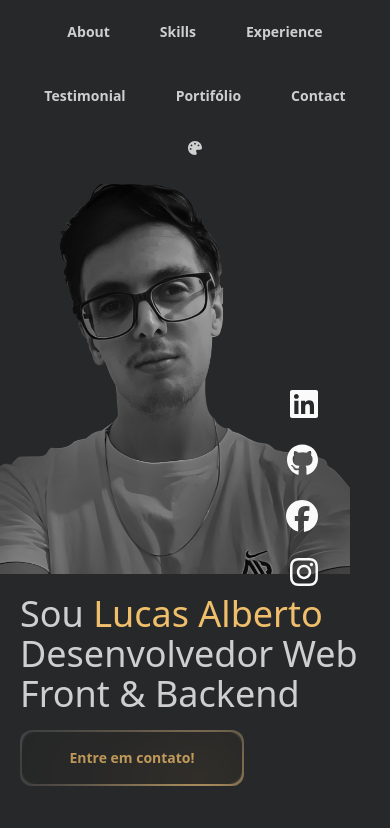
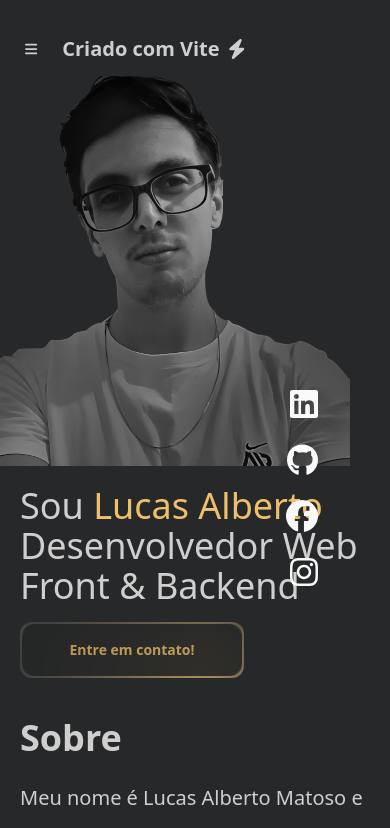
Before and after one commit to lcAlberto/portifolio, a Vue app: page / in a window 390 px wide. Shown: the top 828 px of the page. Built offline with nearby package versions, Linux system fonts and the light colour scheme.

Commit message:
Ajuste da responsividade do menu

```diff
--- a/src/App.vue
+++ b/src/App.vue
@@ -3,7 +3,13 @@
     :data-theme="theme"
     class="overflow-hidden scroll-smooth"
   >
-    <Navbar @theme="(payload) => theme = payload" />
+    <MobileNavbarComponent
+      class="sm:block md:hidden"
+    />
+    <Navbar
+      class="!hidden md:!block"
+      @theme="(payload) => theme = payload"
+    />
     <RouterView />
   </div>
 </template>
@@ -11,6 +17,7 @@
 import { RouterView } from 'vue-router'
 import Navbar from '@/components/NavbarComponent.vue'
 import { useTheme } from '@/composables/theme'
+import MobileNavbarComponent from '@/components/MobileNavbarComponent.vue'
 
 const { theme } = useTheme()
 
--- a/src/components/FooterComponent.vue
+++ b/src/components/FooterComponent.vue
@@ -4,7 +4,7 @@
     <div class="h-72 flex flex-col justify-center items-center">
       <h1 class="text-3xl font-extrabold text-primary">
         Feito com carinho
-        <font-awesome-icon :icon="['fas', 'heart']" />
+        <font-awesome-icon :icon="['fas', 'heart']" beat />
       </h1>
     </div>
   </footer>
--- /dev/null
+++ b/src/components/MobileNavbarComponent.vue
@@ -0,0 +1,108 @@
+<template>
+  <div class="navbar !sticky !top-0 flex lg:flex-row flex-col justify-between bg-base-100 max-w-full">
+
+    <div
+      :class="{'shadow-2xl': open}"
+      class="collapse rounded-t-none rounded-b-badge"
+    >
+      <input
+        v-model="open"
+        type="checkbox"
+      />
+      <button
+        :class="open ? 'bg-base-200' : 'bg-base-100'"
+        class="collapse-title flex items-center justify-start rounded-t-lg rounded-none btn btn-ghost"
+      >
+        <font-awesome-icon
+          v-if="open"
+          :icon="['fas', 'xmark']"
+        />
+        <font-awesome-icon
+          v-else
+          :icon="['fas', 'bars']"
+        />
+        <div>
+          <a class="btn btn-ghost text-xl">
+            Criado com Vite
+            <font-awesome-icon :icon="['fas', 'bolt']" />
+          </a>
+        </div>
+      </button>
+      <div class="collapse-content bg-base-200 shadow-2xl">
+        <ul>
+          <li>
+            <a
+              href="#about"
+              :class="activeRoute === 'text-primary'"
+              class="btn btn-ghost w-full flex justify-start">
+              About
+            </a>
+          </li>
+          <li>
+            <a
+              href="#skills"
+              :class="activeRoute === 'text-primary'"
+              class="btn btn-ghost w-full flex justify-start">
+              Skills
+            </a>
+          </li>
+          <li>
+            <a
+              href="#experience"
+              :class="activeRoute === 'text-primary'"
+              class="btn btn-ghost w-full flex justify-start">
+              Experience
+            </a>
+          </li>
+          <li>
+            <a
+              href="#testimonial"
+              :class="activeRoute === 'text-primary'"
+              class="btn btn-ghost w-full flex justify-start">
+              Testimonial
+            </a>
+          </li>
+          <li>
+            <a
+              href="#portfolio"
+              :class="activeRoute === 'text-primary'"
+              class="btn btn-ghost w-full flex justify-start">
+              Portifólio
+            </a>
+          </li>
+          <li>
+            <a
+              href="#contact"
+              :class="activeRoute === 'text-primary'"
+              class="btn btn-ghost w-full flex justify-start">
+              Contact
+            </a>
+          </li>
+        </ul>
+      </div>
+    </div>
+  </div>
+</template>
+<script setup lang="ts">
+import { useRoute } from 'vue-router'
+import { useTheme } from '@/composables/theme'
+import { watch, ref } from 'vue'
+
+const emits = defineEmits(['theme'])
+const open = ref(false)
+
+const { setTheme } = useTheme()
+
+const route = useRoute()
+const activeRoute = route.fullPath
+const toggleTheme = ref('default')
+
+watch(() => toggleTheme.value, async (value) => {
+  emits('theme', value)
+  setTheme(value)
+})
+
+
+</script>
+
+<style scoped></style>
--- a/src/components/NavbarComponent.vue
+++ b/src/components/NavbarComponent.vue
@@ -1,54 +1,50 @@
 <template>
-  <div class="navbar flex lg:flex-row flex-col justify-between bg-base-100 max-w-full">
-    <div class="hidden lg:block">
-      <a class="btn btn-ghost text-xl">
-        Vite
+  <div class="!flex flex-row justify-center items-center bg-base-100 w-full flex-wrap">
+    <ul class="flex flex-wrap justify-center gap-4">
+      <a class="btn btn-ghost rounded-b-lg rounded-none text-xl">
+        Criado com Vite
         <font-awesome-icon :icon="['fas', 'bolt']" />
       </a>
-    </div>
-    <ul class="flex flex-wrap justify-center gap-4">
       <a
         href="#about"
-        v-smooth-scroll
         :class="activeRoute === 'text-primary'"
-        class="btn btn-ghost">
+        class="btn btn-ghost rounded-b-lg rounded-none">
         About
       </a>
       <a
         href="#skills"
         :class="activeRoute === 'text-primary'"
-        class="btn btn-ghost">
+        class="btn btn-ghost rounded-b-lg rounded-none">
         Skills
       </a>
       <a
         href="#experience"
         :class="activeRoute === 'text-primary'"
-        class="btn btn-ghost">
+        class="btn btn-ghost rounded-b-lg rounded-none">
         Experience
       </a>
       <a
         href="#testimonial"
         :class="activeRoute === 'text-primary'"
-        class="btn btn-ghost">
+        class="btn btn-ghost rounded-b-lg rounded-none">
         Testimonial
       </a>
       <a
         href="#portfolio"
         :class="activeRoute === 'text-primary'"
-        class="btn btn-ghost"
+        class="btn btn-ghost rounded-b-lg rounded-none"
       >
         Portifólio
       </a>
       <a
         href="#contact"
         :class="activeRoute === 'text-primary'"
-        class="btn btn-ghost">
+        class="btn btn-ghost rounded-b-lg rounded-none">
         Contact
       </a>
-    </ul>
       <div class="lg:flex-none gap-2 px-5">
         <div class="dropdown dropdown-end">
-        <div tabindex="0" role="button" class="btn btn-ghost m-1">
+          <div tabindex="0" role="button" class="btn btn-ghost rounded-b-lg rounded-none mt-0 m-1">
             <font-awesome-icon :icon="['fas', 'palette']" />
           </div>
           <ul tabindex="0" class="dropdown-content menu bg-base-100 rounded-box z-[1] w-52 p-2 shadow-2xl">
@@ -86,6 +82,7 @@
           </ul>
         </div>
       </div>
+    </ul>
   </div>
 </template>
 <script setup lang="ts">
--- a/src/components/pages/AboutView.vue
+++ b/src/components/pages/AboutView.vue
@@ -19,7 +19,10 @@
     </div>
     <div class="avatar xl:w-1/4">
       <div class="mask mask-squircle">
-        <img src="/src/assets/img/1.jpg" class="max-w-96 static right-0 float-end" />
+        <img
+          src="/src/assets/img/1.jpg"
+          class="max-w-96 static right-0 float-end"
+        />
       </div>
     </div>
   </section>
```
Lines whose indentation alone changed are shown as unchanged.
